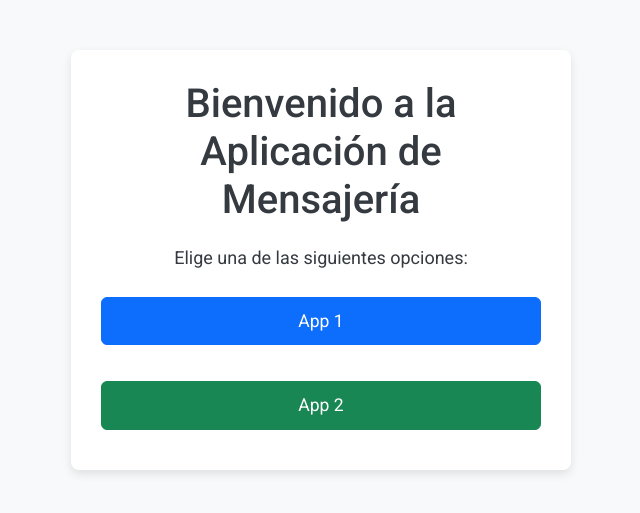
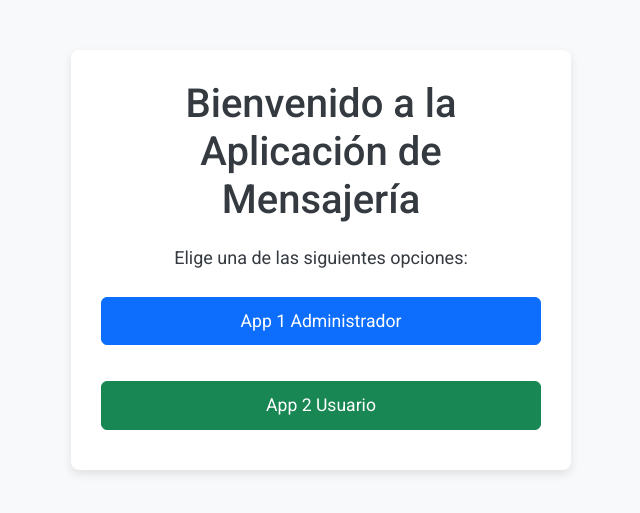
Before and after one commit to Aldo299/Mensajeria, a Flask app: page / in a window 1280 px wide. Shown: the top 513 px of the page, without its empty margins (319-959 px from the left). Run offline with Flask 2, Linux system fonts and the light colour scheme.

Commit message:
Mensaje de commit

```diff
--- a/templates/home.html
+++ b/templates/home.html
@@ -46,8 +46,8 @@
     <h1>Bienvenido a la Aplicación de Mensajería</h1>
     <p>Elige una de las siguientes opciones:</p>
     <div class="d-grid gap-3">
-      <a href="{{ url_for('app1') }}" class="btn btn-primary btn-custom">App 1</a>
-      <a href="{{ url_for('app2') }}" class="btn btn-success btn-custom">App 2</a>
+      <a href="{{ url_for('app1') }}" class="btn btn-primary btn-custom">App 1 Administrador</a>
+      <a href="{{ url_for('app2') }}" class="btn btn-success btn-custom">App 2 Usuario</a>
     </div>
   </div>
   <!-- Bootstrap Bundle JS (opcional si se usan componentes interactivos) -->
```
Also changed, not shown: 1 other file.
